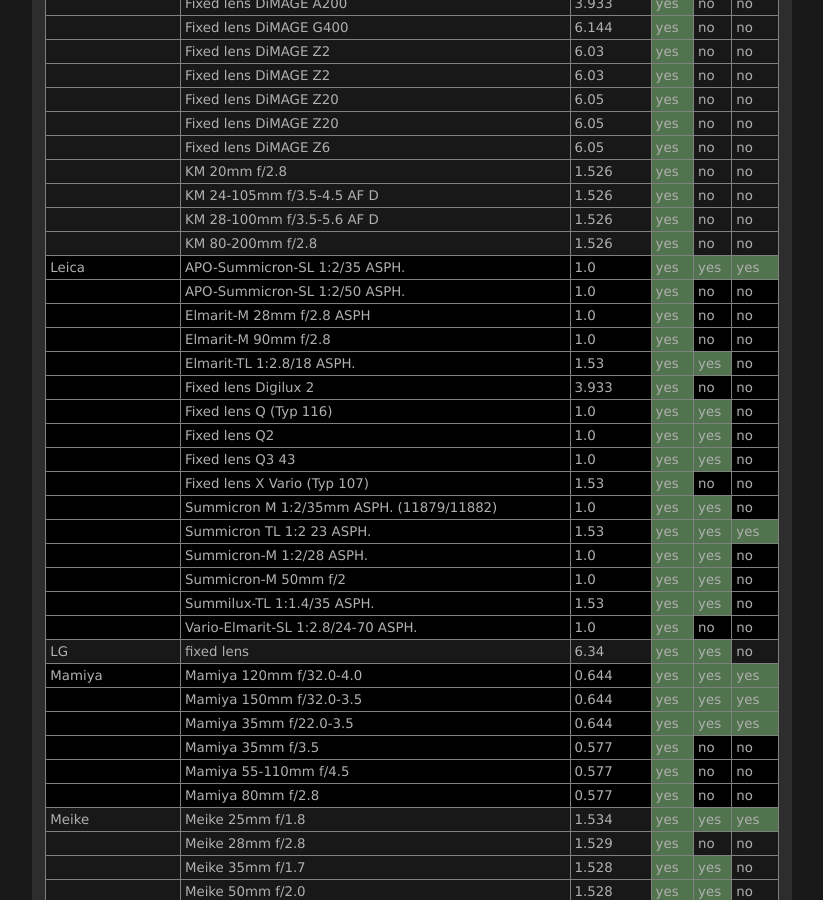
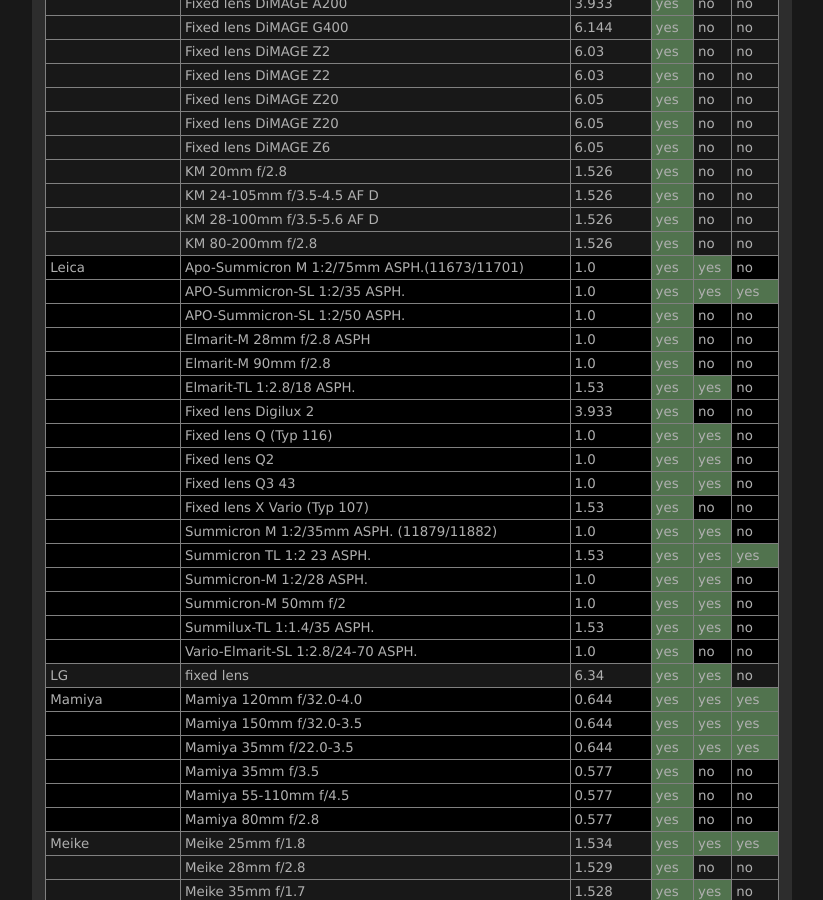
Before and after one commit to lensfun/lensfun.github.io, a Jekyll site: the page built from _posts/lenslist/2999-12-31-Lenslist-master.md, in a window 1280 px wide and 900 px high, scrolled down 9993 px. Shown: the whole window, without its empty margins (284-1107 px from the left). Built offline with Jekyll 4.4.1, drawn with Linux system fonts in a browser that asks for light colours.

Commit message:
Update master lens list from GitHub Actions

```diff
--- a/_posts/lenslist/2999-12-31-Lenslist-master.md
+++ b/_posts/lenslist/2999-12-31-Lenslist-master.md
@@ -414,7 +414,8 @@ This list was generated on 2025-03-01 from current Lensfun sources. Your Lensfun
 <tr class="lenslist-bg2"><td></td><td>KM 24-105mm f/3.5-4.5 AF D</td><td>1.526</td><td class="lenslist-highlight lenslist-check">yes</td><td class="lenslist-check">no</td><td class="lenslist-check">no</td></tr>
 <tr class="lenslist-bg2"><td></td><td>KM 28-100mm f/3.5-5.6 AF D</td><td>1.526</td><td class="lenslist-highlight lenslist-check">yes</td><td class="lenslist-check">no</td><td class="lenslist-check">no</td></tr>
 <tr class="lenslist-bg2"><td></td><td>KM 80-200mm f/2.8</td><td>1.526</td><td class="lenslist-highlight lenslist-check">yes</td><td class="lenslist-check">no</td><td class="lenslist-check">no</td></tr>
-<tr class="lenslist-bg1"><td>Leica</td><td>APO-Summicron-SL 1:2/35 ASPH.</td><td>1.0</td><td class="lenslist-highlight lenslist-check">yes</td><td class="lenslist-highlight lenslist-check">yes</td><td class="lenslist-highlight lenslist-check">yes</td></tr>
+<tr class="lenslist-bg1"><td>Leica</td><td>Apo-Summicron M 1:2/75mm ASPH.(11673/11701)</td><td>1.0</td><td class="lenslist-highlight lenslist-check">yes</td><td class="lenslist-highlight lenslist-check">yes</td><td class="lenslist-check">no</td></tr>
+<tr class="lenslist-bg1"><td></td><td>APO-Summicron-SL 1:2/35 ASPH.</td><td>1.0</td><td class="lenslist-highlight lenslist-check">yes</td><td class="lenslist-highlight lenslist-check">yes</td><td class="lenslist-highlight lenslist-check">yes</td></tr>
 <tr class="lenslist-bg1"><td></td><td>APO-Summicron-SL 1:2/50 ASPH.</td><td>1.0</td><td class="lenslist-highlight lenslist-check">yes</td><td class="lenslist-check">no</td><td class="lenslist-check">no</td></tr>
 <tr class="lenslist-bg1"><td></td><td>Elmarit-M 28mm f/2.8 ASPH</td><td>1.0</td><td class="lenslist-highlight lenslist-check">yes</td><td class="lenslist-check">no</td><td class="lenslist-check">no</td></tr>
 <tr class="lenslist-bg1"><td></td><td>Elmarit-M 90mm f/2.8</td><td>1.0</td><td class="lenslist-highlight lenslist-check">yes</td><td class="lenslist-check">no</td><td class="lenslist-check">no</td></tr>
```
